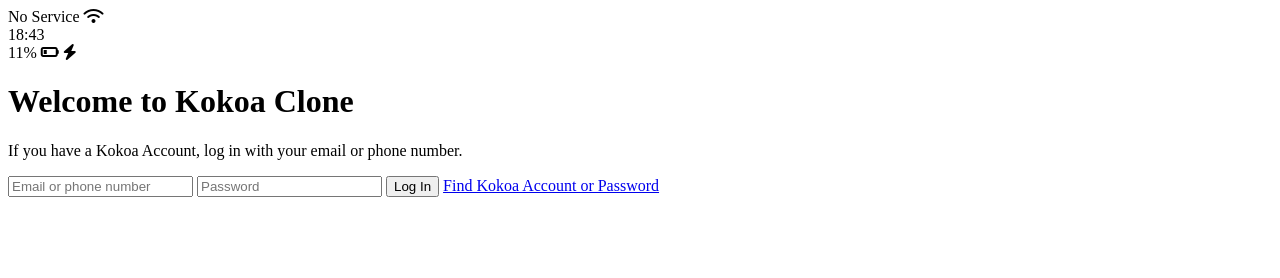
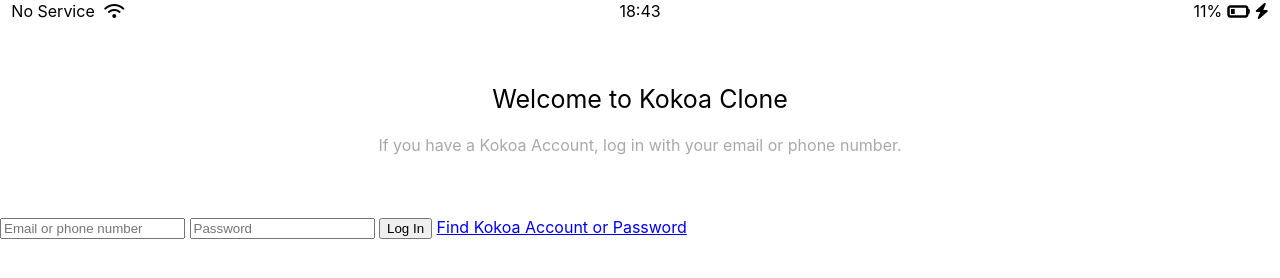
Before and after one commit to dydals9001/kokoa-clone-2020, a plain HTML site: page index.html in a window 1280 px wide. Drawn offline with Linux system fonts and the light colour scheme.

Commit message:
update status-bar, header.css

```diff
--- /dev/null
+++ b/css/header.css
@@ -0,0 +1,16 @@
+.welcome-header {
+  margin: 65px 0px;
+  text-align: center;
+  display: flex;
+  flex-direction: column;
+  align-items: center;
+}
+.welcome-header__title {
+  margin-bottom: 25px;
+  font-size: 25px;
+}
+.welcome-header__text {
+  width: 60%;
+  color: darkgray;
+  font-weight: 400;
+}
--- /dev/null
+++ b/css/reset.css
@@ -0,0 +1,124 @@
+html,
+body,
+div,
+span,
+applet,
+object,
+iframe,
+h1,
+h2,
+h3,
+h4,
+h5,
+h6,
+p,
+blockquote,
+pre,
+a,
+abbr,
+acronym,
+address,
+big,
+cite,
+code,
+del,
+dfn,
+em,
+img,
+ins,
+kbd,
+q,
+s,
+samp,
+small,
+strike,
+strong,
+sub,
+sup,
+tt,
+var,
+b,
+u,
+i,
+center,
+dl,
+dt,
+dd,
+ol,
+ul,
+li,
+fieldset,
+form,
+label,
+legend,
+table,
+caption,
+tbody,
+tfoot,
+thead,
+tr,
+th,
+td,
+article,
+aside,
+canvas,
+details,
+embed,
+figure,
+figcaption,
+footer,
+header,
+hgroup,
+menu,
+nav,
+output,
+ruby,
+section,
+summary,
+time,
+mark,
+audio,
+video {
+  margin: 0;
+  padding: 0;
+  border: 0;
+  font-size: 100%;
+  font: inherit;
+  vertical-align: baseline;
+}
+/* HTML5 display-role reset for older browsers */
+article,
+aside,
+details,
+figcaption,
+figure,
+footer,
+header,
+hgroup,
+menu,
+nav,
+section {
+  display: block;
+}
+body {
+  line-height: 1;
+}
+ol,
+ul {
+  list-style: none;
+}
+blockquote,
+q {
+  quotes: none;
+}
+blockquote:before,
+blockquote:after,
+q:before,
+q:after {
+  content: "";
+  content: none;
+}
+table {
+  border-collapse: collapse;
+  border-spacing: 0;
+}
--- /dev/null
+++ b/css/status-bar.css
@@ -0,0 +1,23 @@
+.status-bar {
+  display: flex;
+  justify-content: center;
+  padding: 3px 5px;
+}
+.status-bar__column {
+  width: 33%;
+}
+.status-bar__column:first-child span {
+  margin-right: 5px;
+}
+.status-bar__column:nth-child(2) {
+  display: flex;
+  justify-content: center;
+}
+.status-bar__column:last-child {
+  display: flex;
+  justify-content: flex-end;
+  align-items: center;
+}
+.status-bar__column .fa-battery-quarter {
+  margin: 0px 5px;
+}
--- /dev/null
+++ b/css/styles.css
@@ -0,0 +1,8 @@
+@import "reset.css";
+@import "status-bar.css";
+@import "header.css";
+
+body {
+  font-family: -apple-system, BlinkMacSystemFont, "Segoe UI", Roboto, Oxygen,
+    Ubuntu, Cantarell, "Open Sans", "Helvetica Neue", sans-serif;
+}
--- a/index.html
+++ b/index.html
@@ -1,6 +1,7 @@
 <!DOCTYPE html>
 <html lang="en">
 <head>
+    <link rel="stylesheet" href="css/styles.css">
     <meta charset="UTF-8">
     <meta name="viewport" content="width=device-width, initial-scale=1.0">
     <title>Welcome to Kokoa Clone</title>
@@ -16,7 +17,7 @@
         </div>
         <div class="status-bar__column">
             <span>11%</span>
-            <i class="fas fa-battery-quarter"></i>
+            <i class="fas fa-battery-quarter fa-lg"></i>
             <i class="fas fa-bolt"></i>
         </div>
     </div>
```
